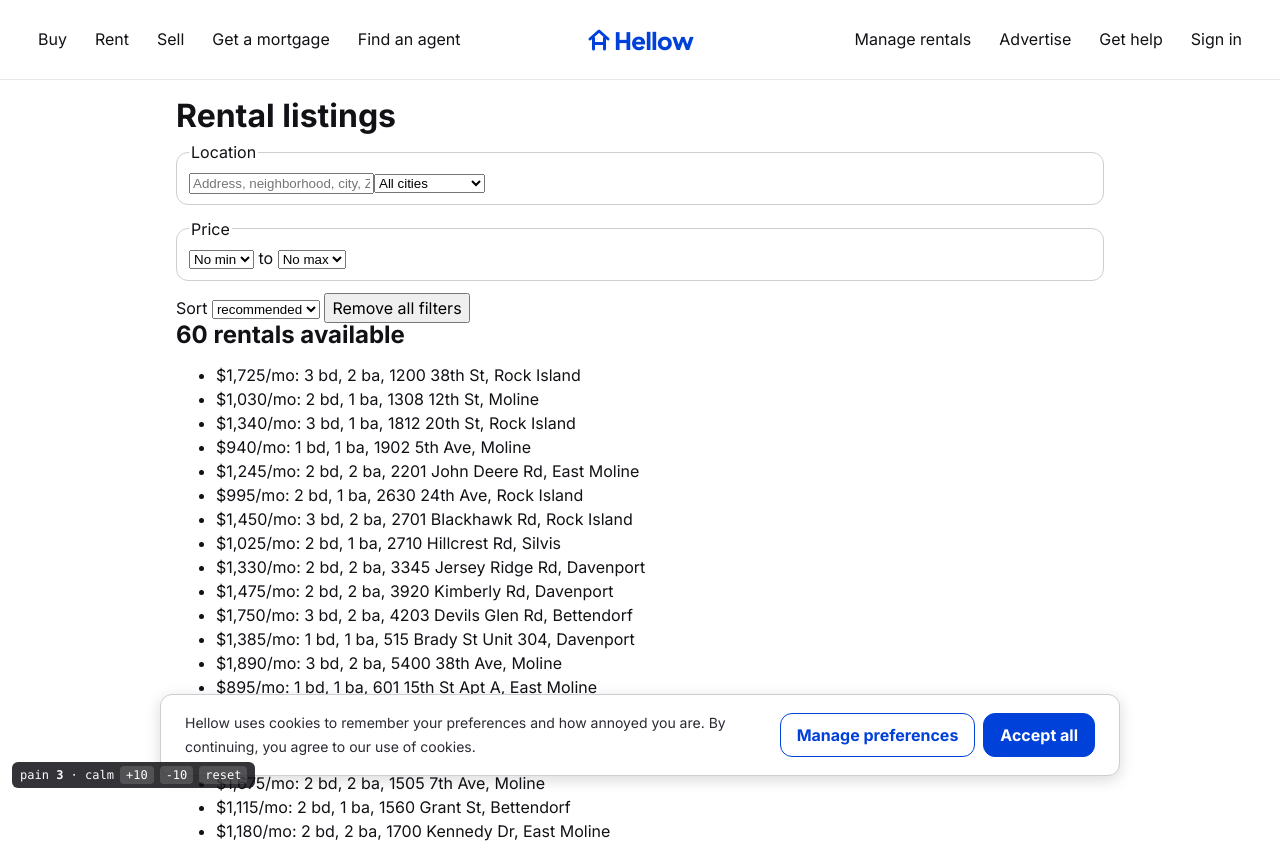
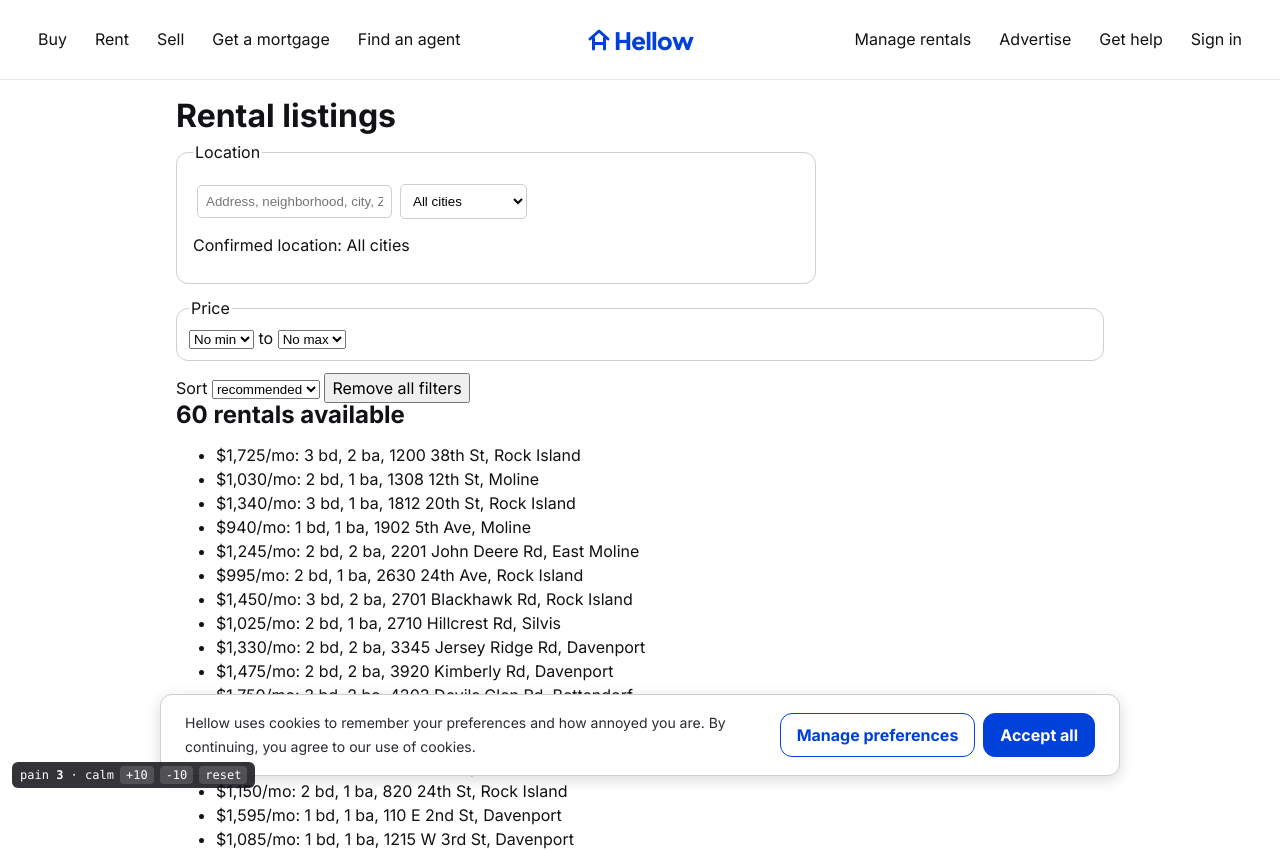
Before and after one commit to zekariasasaminew/MLH-Apt-Hell, a Next.js app: page /rent in a window 1280 px wide. Shown: the top 850 px of the page. Built offline with nearby package versions, Linux system fonts and the light colour scheme.

Commit message:
Make location filtering require navigating a drifting globe

```diff
--- /dev/null
+++ b/src/app/rent/_components/filters/LocationFilter.module.css
@@ -0,0 +1,11 @@
+.control { max-width: 640px; border: 1px solid var(--border); padding: 16px; border-radius: 10px; margin: 12px 0; }
+.control p { margin: 10px 0; }
+.control button, .control input, .control select { border: 1px solid var(--border); border-radius: 5px; padding: 8px; margin: 4px; background: white; }
+.globe { width: min(360px, 100%); aspect-ratio: 1; border: 3px solid #4684b3; border-radius: 50%; overflow: hidden; margin: 15px auto; touch-action: none; cursor: grab; background: #c4e6ff; }
+.world { width: 100%; height: 100%; position: relative; }
+.world svg { width: 100%; height: 100%; }
+.inset { position: absolute; inset: 22% 8%; background: #fffdf2ed; border: 1px solid #777; border-radius: 10px; font-size: 11px; }
+.inset strong { display: block; text-align: center; padding-top: 10px; }
+.inset button { position: absolute; font-size: 10px; padding: 2px 4px; margin: 0; min-height: 25px; }
+.inset button[aria-pressed="true"] { background: var(--blue); color: white; }
+.actions { display: flex; flex-wrap: wrap; }
--- a/src/app/rent/_components/filters/LocationFilter.tsx
+++ b/src/app/rent/_components/filters/LocationFilter.tsx
@@ -1,34 +1,48 @@
 "use client";
 
+import { useRef, useState } from "react";
 import { cities } from "@/data/listings";
 import type { FilterControlProps } from "@/filters/useRentFilters";
+import { usePain } from "@/pain/PainProvider";
+import { TIERS } from "@/pain/pain-cookie";
+import styles from "./LocationFilter.module.css";
 
-/** Default location control. fiatbruno's globe (#5) replaces this file; keep the props. */
-export function LocationFilter({ filters, setFilters }: FilterControlProps) {
-  return (
-    <fieldset>
-      <legend>Location</legend>
-      <input
-        type="text"
-        aria-label="Address, neighborhood, city, ZIP"
-        placeholder="Address, neighborhood, city, ZIP"
-        defaultValue={filters.q ?? ""}
-        onKeyDown={(event) => {
-          if (event.key === "Enter") setFilters({ q: event.currentTarget.value.trim() || undefined });
-        }}
-      />
-      <select
-        aria-label="City"
-        value={filters.city ?? ""}
-        onChange={(event) => setFilters({ city: event.target.value || undefined })}
-      >
-        <option value="">All cities</option>
-        {cities.map((city) => (
-          <option key={city.slug} value={city.slug}>
-            {city.label}, {city.state}
-          </option>
-        ))}
-      </select>
-    </fieldset>
-  );
+export function LocationFilter(props: FilterControlProps) {
+  const { pain, ready } = usePain();
+  return <fieldset className={styles.control}><legend>Location</legend>
+    {ready && pain >= TIERS.annoying ? <Globe key={props.filters.city ?? "all"} {...props} /> : <>
+      <input type="text" aria-label="Address, neighborhood, city, ZIP" placeholder="Address, neighborhood, city, ZIP" defaultValue={props.filters.q ?? ""} onKeyDown={e => { if (e.key === "Enter") props.setFilters({ q: e.currentTarget.value.trim() || undefined }); }} />
+      <select aria-label="City" value={props.filters.city ?? ""} onChange={e => props.setFilters({ city: e.target.value || undefined })}><option value="">All cities</option>{cities.map(city => <option key={city.slug} value={city.slug}>{city.label}, {city.state}</option>)}</select>
+    </>}
+    <p>Confirmed location: {cities.find(city => city.slug === props.filters.city)?.label ?? "All cities"}</p>
+  </fieldset>;
 }
+
+function Globe({ filters, setFilters }: FilterControlProps) {
+  const [rotation, setRotation] = useState(0);
+  const [zoom, setZoom] = useState(1);
+  const [selected, setSelected] = useState(filters.city ?? "");
+  const [zooms, setZooms] = useState(0);
+  const [message, setMessage] = useState("Find the Quad Cities. They are somewhere on Earth.");
+  const pointer = useRef<number | null>(null);
+  function changeZoom(delta: number) {
+    setZoom(z => Math.max(1, Math.min(2, z + delta)));
+    setZooms(n => n + 1);
+    if ((zooms + 1) % 3 === 0) { setRotation(r => r + 135); setMessage("Continental drift has been expedited. Please rotate back."); }
+  }
+  return <>
+    <p>{message}</p>
+    <div className={styles.globe} onPointerDown={e => { if ((e.target as Element).closest("button")) return; pointer.current = e.clientX; e.currentTarget.setPointerCapture(e.pointerId); }} onPointerMove={e => { if (pointer.current !== null) { setRotation(r => r + (e.clientX - pointer.current!) * .7); pointer.current = e.clientX; } }} onPointerUp={() => { pointer.current = null; }} onPointerCancel={() => { pointer.current = null; }}>
+      <div className={styles.world} style={{ transform: `rotate(${rotation}deg) scale(${zoom})` }}>
+        <svg viewBox="0 0 360 360" aria-hidden="true"><circle cx="180" cy="180" r="178" fill="#c4e6ff" />{[70, 125, 180, 235, 290].map(y => <ellipse key={y} cx="180" cy={y} rx={Math.sqrt(180 ** 2 - (y - 180) ** 2)} ry="18" fill="none" stroke="#78abd0" />)}<ellipse cx="180" cy="180" rx="70" ry="178" fill="none" stroke="#78abd0" /><path d="M55 80 110 45 160 80 130 115 150 145 118 165 90 120Z M145 180 185 205 160 300 130 250Z M220 65 300 90 310 155 250 160 230 125 195 150 205 220 235 250 260 190" fill="#7cae78" /></svg>
+        <div className={styles.inset}><strong>Quad Cities · schematic inset</strong>{cities.map(city => {
+          const [lat, lon] = city.center;
+          return <button type="button" key={city.slug} aria-pressed={selected === city.slug} style={{ left: `${12 + (lon + 90.58) / .17 * 65}%`, top: `${24 + (41.525 - lat) / .025 * 55}%` }} onClick={() => setSelected(city.slug)}>{city.label}</button>;
+        })}</div>
+      </div>
+    </div>
+    <div className={styles.actions}><button onClick={() => setRotation(r => r - 30)} aria-label="Rotate globe left">↶</button><button onClick={() => setRotation(r => r + 30)} aria-label="Rotate globe right">↷</button><button onClick={() => changeZoom(.25)}>Zoom +</button><button onClick={() => changeZoom(-.25)}>Zoom −</button><button onClick={() => { setRotation(0); setZoom(1); }}>Find Earth again</button></div>
+    <p aria-live="polite">Selected: {cities.find(c => c.slug === selected)?.label ?? "None"}</p>
+    <button disabled={!selected} onClick={() => setFilters({ city: selected, q: undefined })}>Confirm location</button><button onClick={() => setFilters({ city: undefined, q: undefined })}>All cities</button>
+  </>;
+}
```
